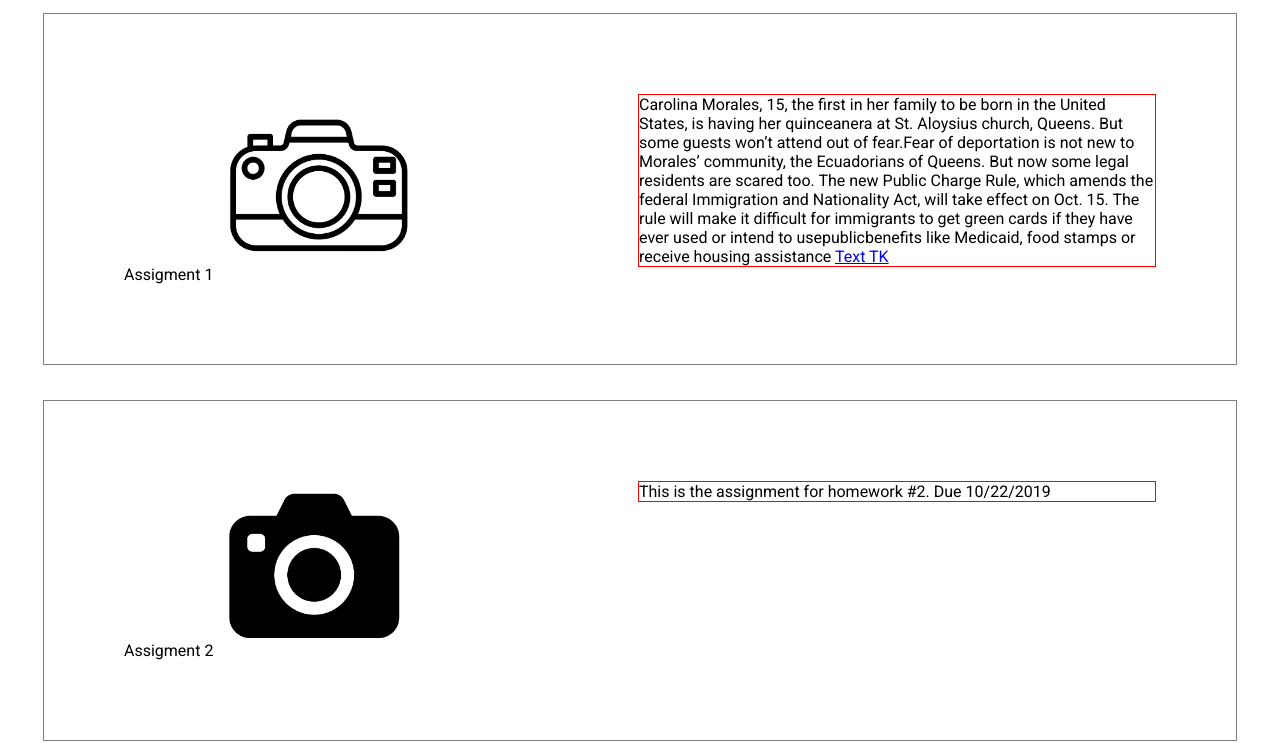
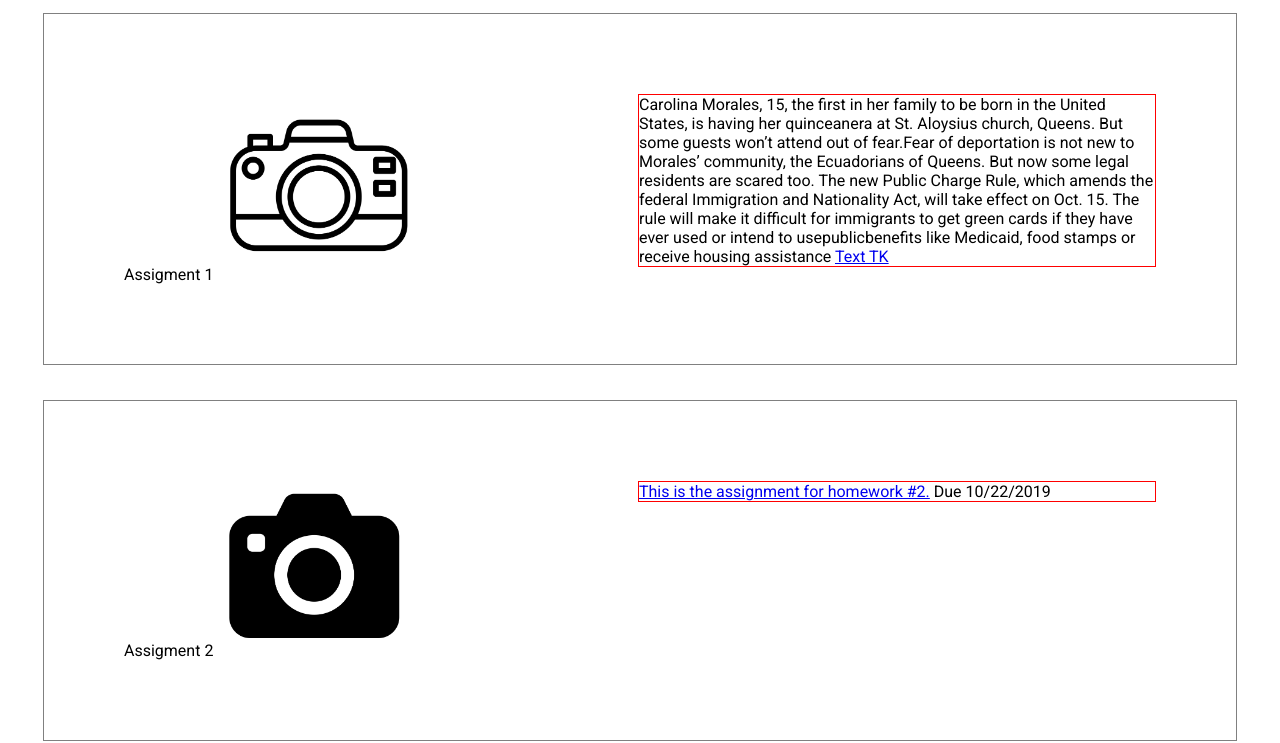
Before and after one commit to bchp4r/chambersphotojournalist, a plain HTML site: page index.html in a window 1280 px wide. Shown: the part 93-836 px from the top of the page. Drawn offline with Linux system fonts and the light colour scheme; files whose address does not match are found by name.

Commit message:
Update index.html

```diff
--- a/index.html
+++ b/index.html
@@ -22,7 +22,7 @@
 
 		<div id="second" class="rows">
 			Assigment 2  <img src="camera2.png">
-			<div class="assignment"> This is the assignment for homework #2. Due 10/22/2019</div>
+			<div class="assignment"> <a href="train.html">This is the assignment for homework #2.</a> Due 10/22/2019</div>
 	</div>
 
 	<div id="third" class="rows">
```
